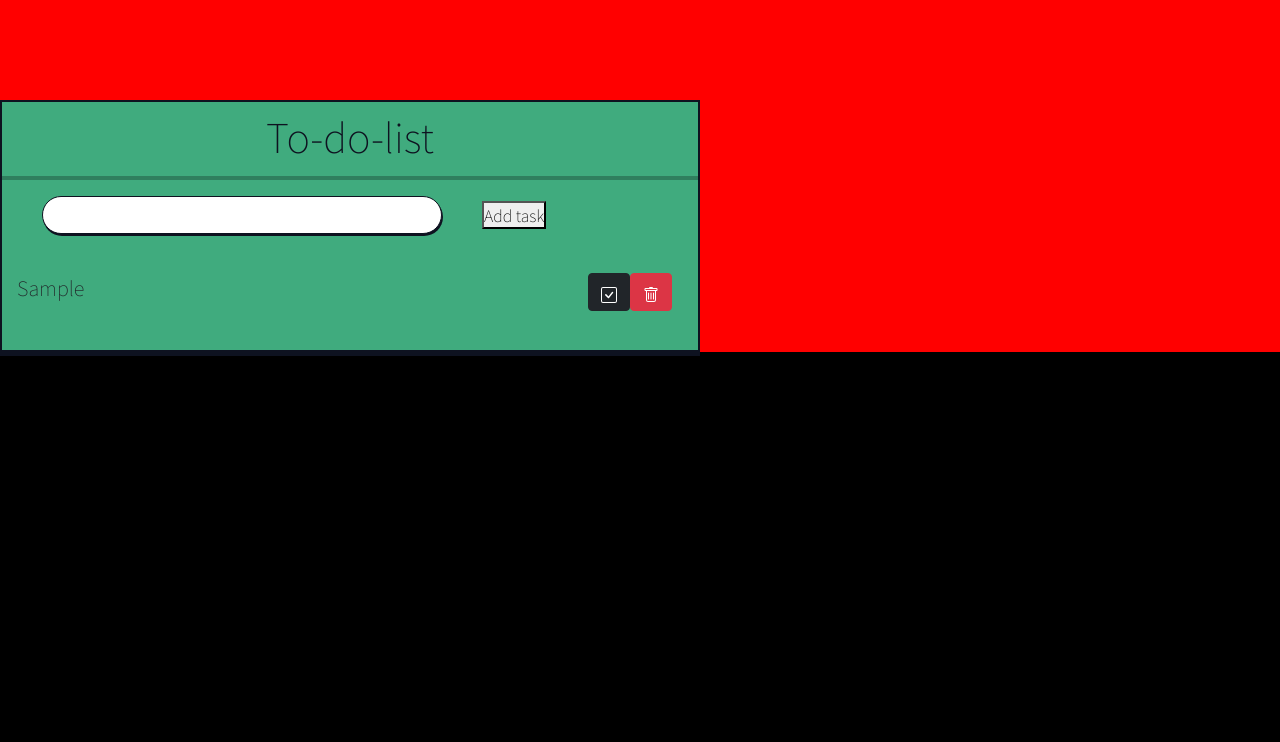
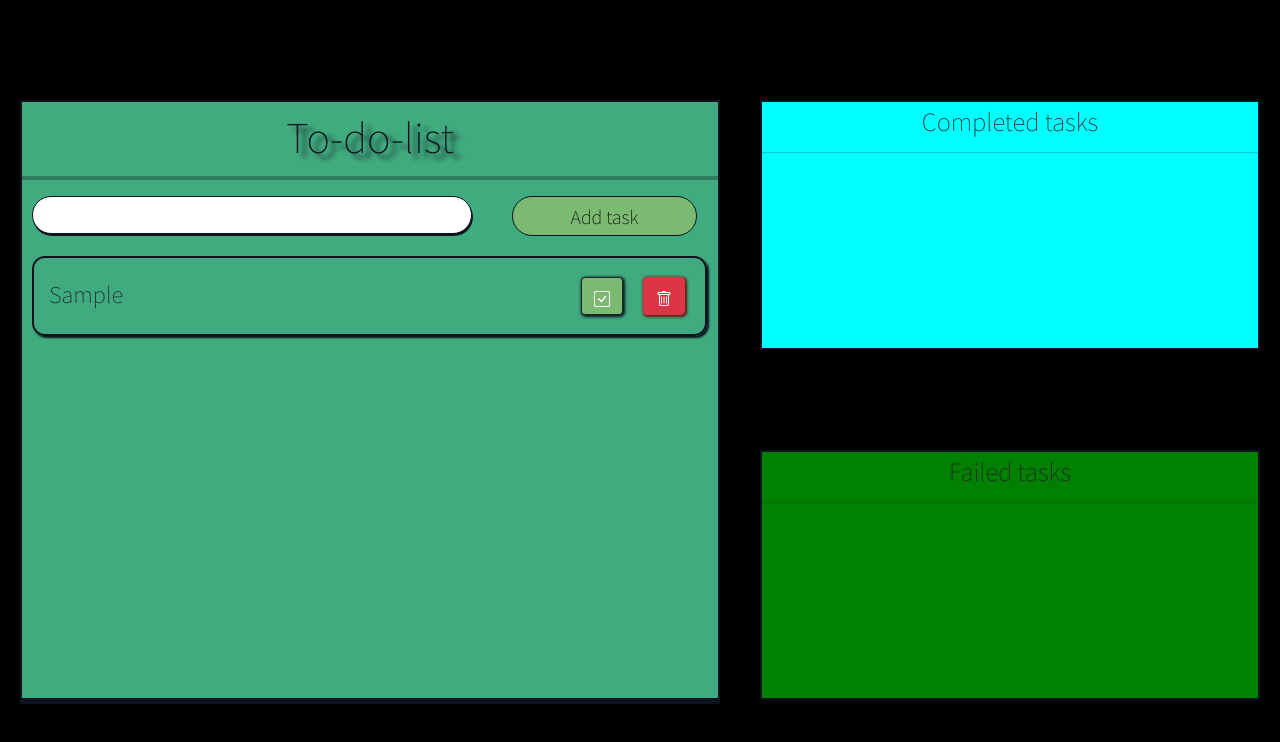
Before and after one commit to Igorexa28/ToDoApp-React, a React (Create React App) app in the folder to-do-list/: page / in a window 1280 px wide. Both pictures are taken after typing "Sample" into the empty fields and a click on the button "Add task". Shown: the top 742 px of the page. Built offline with nearby package versions, Linux system fonts and the light colour scheme.

Commit message:
Added completed/failed divs, fixed main div and logic of program

```diff
--- a/to-do-list/src/App.css
+++ b/to-do-list/src/App.css
@@ -18,10 +18,10 @@ body {
   -webkit-box-direction: normal;
       -ms-flex-flow: row wrap;
           flex-flow: row wrap;
-  -webkit-box-pack: start;
-      -ms-flex-pack: start;
-          justify-content: flex-start;
-  background-color: red;
+  -ms-flex-pack: distribute;
+      justify-content: space-around;
+  background-color: #000000;
+  margin-bottom: 100px;
 }
 #main .mainContent {
   height: auto;
@@ -34,6 +34,7 @@ body {
   z-index: 3;
 }
 #main .mainContent .header {
+  text-shadow: 7px 5px 5px #0E1220;
   padding-top: 10px;
   text-align: center;
   font-weight: light;
@@ -48,10 +49,11 @@ body {
 }
 #main .mainContent .searchPanel .taskName {
   height: 38px;
-  width: 400px;
+  width: 440px;
+  font-size: 19px;
   margin-right: 40px;
-  margin-left: 40px;
-  padding-left: 8px;
+  margin-left: 10px;
+  padding-left: 10px;
   border-radius: 30px;
   border: 1px solid #0E1220;
   -webkit-box-shadow: 1px 2px 0px 0px #0E1220;
@@ -70,21 +72,22 @@ body {
   -webkit-box-shadow: 1px 2px 0px 0px #0E1220;
           box-shadow: 1px 2px 0px 0px #0E1220;
 }
-#main .mainContent .searchPanel #addBtn {
+#main .mainContent .searchPanel .addBtn {
   height: 40px;
-  width: 175px;
+  width: 185px;
   background-color: #7CBA72;
   border-radius: 30px;
-  border: 1px solid black;
+  border: 1.5px solid #0E1220;
   margin-top: -3px;
+  font-size: 18px;
 }
-#main .mainContent .searchPanel #addBtn:hover {
+#main .mainContent .searchPanel .addBtn:hover {
   -webkit-transition: all 0.2s linear;
   transition: all 0.2s linear;
   -webkit-box-shadow: 0 0 0 2px #7CBA72, 0 0 0 4px #0E1220;
           box-shadow: 0 0 0 2px #7CBA72, 0 0 0 4px #0E1220;
 }
-#main .mainContent .searchPanel #addBtn:not(:focus) {
+#main .mainContent .searchPanel .addBtn:not(:focus) {
   -webkit-transition: all 0.2s linear;
   transition: all 0.2s linear;
 }
@@ -92,9 +95,11 @@ body {
   display: -webkit-box;
   display: -ms-flexbox;
   display: flex;
-  width: 670px;
+  width: 97%;
   height: auto;
   margin-bottom: 20px;
+  margin-left: 10px;
+  margin-right: 10px;
   -webkit-box-orient: horizontal;
   -webkit-box-direction: normal;
       -ms-flex-flow: row wrap;
@@ -105,12 +110,61 @@ body {
   -webkit-box-align: center;
       -ms-flex-align: center;
           align-items: center;
+  border: 2px solid #0E1220;
+  border-radius: 13px;
+  -webkit-box-shadow: 2px 2px 2px 0px #0E1220;
+          box-shadow: 2px 2px 2px 0px #0E1220;
+  -webkit-transition: all 0.1s linear;
+  transition: all 0.1s linear;
+}
+#main .mainContent .task-container:hover {
+  -webkit-box-shadow: 2px 4px 2px 0px #0E1220;
+          box-shadow: 2px 4px 2px 0px #0E1220;
 }
 #main .mainContent .task-container .task-text {
   height: 50px;
   margin-top: 10px;
   padding-top: 9px;
   padding-left: 15px;
-  font-size: 20px;
+  font-size: 22px;
   font-weight: 400px;
+}
+#main .mainContent .task-container .task-text + div .btn-dark {
+  margin-right: 20px;
+  background-color: #7CBA72;
+  -webkit-transition: all 0.2s linear;
+  transition: all 0.2s linear;
+  -webkit-box-shadow: 1px 1px 3px 1px #0E1220;
+          box-shadow: 1px 1px 3px 1px #0E1220;
+}
+#main .mainContent .task-container .task-text + div .btn-danger {
+  margin-right: 20px;
+  -webkit-transition: all 0.2s linear;
+  transition: all 0.2s linear;
+  -webkit-box-shadow: 1px 1px 3px 1px #661008;
+          box-shadow: 1px 1px 3px 1px #661008;
+}
+#main #result .completedTasks {
+  height: 250px;
+  width: 500px;
+  background-color: aqua;
+  margin-top: 100px;
+  border: 2px solid #0E1220;
+}
+#main #result .completedTasks .task-type {
+  margin-top: 5px;
+  font-size: 24px;
+  text-align: center;
+}
+#main #result .failedTasks {
+  height: 250px;
+  width: 500px;
+  background-color: green;
+  margin-top: 100px;
+  border: 2px solid #0E1220;
+}
+#main #result .failedTasks .task-type {
+  margin-top: 5px;
+  font-size: 24px;
+  text-align: center;
 }/*# sourceMappingURL=App.css.map */
--- a/to-do-list/src/App.js
+++ b/to-do-list/src/App.js
@@ -13,7 +13,7 @@ class App extends React.Component {
     };
   }
 
-  handleClick(event) {
+  handleClick() {
     this.state.tasks.push(this.state.task);
     this.setState({tasks: this.state.tasks});
     this.setState({task: ''});
@@ -24,8 +24,17 @@ class App extends React.Component {
     this.setState({task: userTask});
   }
 
-  handleDelete(index) {
-    this.state.tasks.splice(index, 1);
+  handleCompleted(index) {
+    let completedTask = this.state.tasks.splice(index, 1);
+    this.state.completed.push(completedTask);
+    this.setState({completed: this.state.completed});
+    this.setState({tasks: this.state.tasks});
+  }
+
+  handleFailed(index) {
+    let failedTask = this.state.tasks.splice(index, 1);
+    this.state.failed.push(failedTask);
+    this.setState({failed: this.state.failed});
     this.setState({tasks: this.state.tasks});
   }
 
@@ -35,14 +44,14 @@ class App extends React.Component {
         <div className="task-container" key={index}>
           <p className="task-text">{element}</p>
           <div>
-            <Button type="submit" className="btn btn-dark my">
-              <svg xmlns="http://www.w3.org/2000/svg" width="16" height="16" fill="currentColor" class="bi bi-check-square" viewBox="0 0 16 16">
+            <Button type="submit" className="btn btn-dark position" handleClick={this.handleCompleted.bind(this, index)}>
+              <svg xmlns="http://www.w3.org/2000/svg" width="16" height="16" fill="currentColor" className="bi bi-check-square" viewBox="0 0 16 16">
                 <path d="M14 1a1 1 0 0 1 1 1v12a1 1 0 0 1-1 1H2a1 1 0 0 1-1-1V2a1 1 0 0 1 1-1h12zM2 0a2 2 0 0 0-2 2v12a2 2 0 0 0 2 2h12a2 2 0 0 0 2-2V2a2 2 0 0 0-2-2H2z"/>
                 <path d="M10.97 4.97a.75.75 0 0 1 1.071 1.05l-3.992 4.99a.75.75 0 0 1-1.08.02L4.324 8.384a.75.75 0 1 1 1.06-1.06l2.094 2.093 3.473-4.425a.235.235 0 0 1 .02-.022z"/>
               </svg>
             </Button>
-            <Button type="submit" className="btn btn-danger" handleClick={this.handleDelete.bind(this, index)}>
-              <svg xmlns="http://www.w3.org/2000/svg" width="16" height="16" fill="currentColor" class="bi bi-trash" viewBox="0 0 16 16">
+            <Button type="submit" className="btn btn-danger" handleClick={this.handleFailed.bind(this, index)}>
+              <svg xmlns="http://www.w3.org/2000/svg" width="16" height="16" fill="currentColor" className="bi bi-trash" viewBox="0 0 16 16">
                 <path d="M5.5 5.5A.5.5 0 0 1 6 6v6a.5.5 0 0 1-1 0V6a.5.5 0 0 1 .5-.5zm2.5 0a.5.5 0 0 1 .5.5v6a.5.5 0 0 1-1 0V6a.5.5 0 0 1 .5-.5zm3 .5a.5.5 0 0 0-1 0v6a.5.5 0 0 0 1 0V6z"/>
                 <path fill-rule="evenodd" d="M14.5 3a1 1 0 0 1-1 1H13v9a2 2 0 0 1-2 2H5a2 2 0 0 1-2-2V4h-.5a1 1 0 0 1-1-1V2a1 1 0 0 1 1-1H6a1 1 0 0 1 1-1h2a1 1 0 0 1 1 1h3.5a1 1 0 0 1 1 1v1zM4.118 4 4 4.059V13a1 1 0 0 0 1 1h6a1 1 0 0 0 1-1V4.059L11.882 4H4.118zM2.5 3V2h11v1h-11z"/>
               </svg>
@@ -50,11 +59,11 @@ class App extends React.Component {
           </div>
         </div>
       );
-    });
+  });
 
     const completedTasks = this.state.completed.map((element, index) => {
       return (
-        <div className="task-container" key={index}>
+        <div className="task-closed" key={index}>
           <p className="task-text">{element}</p>
         </div>
       );
@@ -62,7 +71,7 @@ class App extends React.Component {
 
     const failedTasks = this.state.failed.map((element, index) => {
       return (
-        <div className="task-container" key={index}>
+        <div className="task-closed" key={index}>
           <p className="task-text">{element}</p>
         </div>
       );
@@ -75,18 +84,22 @@ class App extends React.Component {
         <hr />
         <div className="searchPanel">
           <input type="text" id="taskName" className="taskName" value={this.state.task} onChange={this.handleChange.bind(this)} />
-          <Button type="submit" id="addBtn" handleClick={this.handleClick.bind(this)}>Add task</Button>
+          <Button type="submit" className="addBtn" handleClick={this.handleClick.bind(this)}>Add task</Button>
         </div>
         <div id="tasks">
           {tasksToDo}
         </div>
       </div>
       <div id="result">
-        <div class="completedTasks">
-          {completedTasks}
+        <div className="completedTasks">
+          <h3 className="task-type">Completed tasks</h3>
+            <hr className="hor_line" />
+              {completedTasks}
         </div>
         <div class="failedTasks">
-          {failedTasks}
+          <h3 className="task-type">Failed tasks</h3>
+            <hr className="hor_line" />
+              {failedTasks}
         </div>
       </div>
     </div>
--- a/to-do-list/src/App.scss
+++ b/to-do-list/src/App.scss
@@ -25,8 +25,9 @@ body {
     width: 100%;
     display: flex;
     flex-flow: row wrap;
-    justify-content: flex-start;
-    background-color: red;
+    justify-content: space-around;
+    background-color: #000000;
+    margin-bottom: 100px;
 
     .mainContent {
         @include size(auto, 700px);
@@ -37,6 +38,7 @@ body {
         z-index: 3;
 
         .header {
+            text-shadow: 7px 5px 5px #0E1220;
             padding-top: 10px;
             text-align: center;
             font-weight: light;
@@ -53,10 +55,11 @@ body {
 
             .taskName {
                 height: 38px;
-                width: 400px;
+                width: 440px;
+                font-size: 19px;
                 margin-right: 40px;
-                margin-left: 40px;
-                padding-left: 8px;
+                margin-left: 10px;
+                padding-left: 10px;
                 border-radius: 30px;
                 border: 1px solid #0E1220;
                 box-shadow: 1px 2px 0px 0px #0E1220;
@@ -73,12 +76,13 @@ body {
                 }
             }
 
-            #addBtn {
-                @include size($width: 175px, $height: 40px);
+            .addBtn {
+                @include size($width: 185px, $height: 40px);
                 background-color: #7CBA72;
                 border-radius: 30px;
-                border: 1px solid black;
+                border: 1.5px solid #0E1220;
                 margin-top: -3px;
+                font-size: 18px;
 
                 &:hover {
                     transition: all .2s linear;
@@ -93,20 +97,80 @@ body {
 
         .task-container {
             display: flex;
-            width: 670px;
+            width: 97%;
             height: auto;
             margin-bottom: 20px;
+            margin-left: 10px;
+            margin-right: 10px;
             flex-flow: row wrap;
             justify-content: space-between;
             align-items: center;
+            border: 2px solid #0E1220;
+            border-radius: 13px;
+            box-shadow: 2px 2px 2px 0px #0E1220;
+            transition: all 0.1s linear;
+
+            &:hover {
+                box-shadow: 2px 4px 2px 0px #0E1220;
+            }
 
             .task-text {
                 height: 50px;
                 margin-top: 10px;
                 padding-top: 9px;
                 padding-left: 15px;
-                font-size: 20px;
+                font-size: 22px;
                 font-weight: 400px;
+
+                & + div .btn-dark  {
+                    margin-right: 20px;
+                    background-color: #7CBA72;
+                    transition: all .2s linear;
+                    box-shadow: 1px 1px 3px 1px #0E1220;
+                }
+
+                & + div .btn-danger {
+                    margin-right: 20px;
+                    transition: all .2s linear;
+                    box-shadow: 1px 1px 3px 1px #661008;
+                }
+            }
+        }
+    }
+
+    #result {
+
+        .completedTasks {
+            @include size ($height: 250px, $width: 500px);
+            background-color: aqua;
+            margin-top: 100px;
+            border: 2px solid #0E1220;
+
+            .task-type {
+                margin-top: 5px;
+                font-size: 24px;
+                text-align: center;
+            }
+
+            .hor_line {
+
+            }
+        }
+
+        .failedTasks {
+            @include size ($height: 250px, $width: 500px);
+            background-color: green;
+            margin-top: 100px;
+            border: 2px solid #0E1220;
+
+            .task-type {
+                margin-top: 5px;
+                font-size: 24px;
+                text-align: center;
+            }
+
+            .hor_line {
+
             }
         }
     }
```
Also changed, not shown: 1 other file (tests, documents, lock files or other folders).
